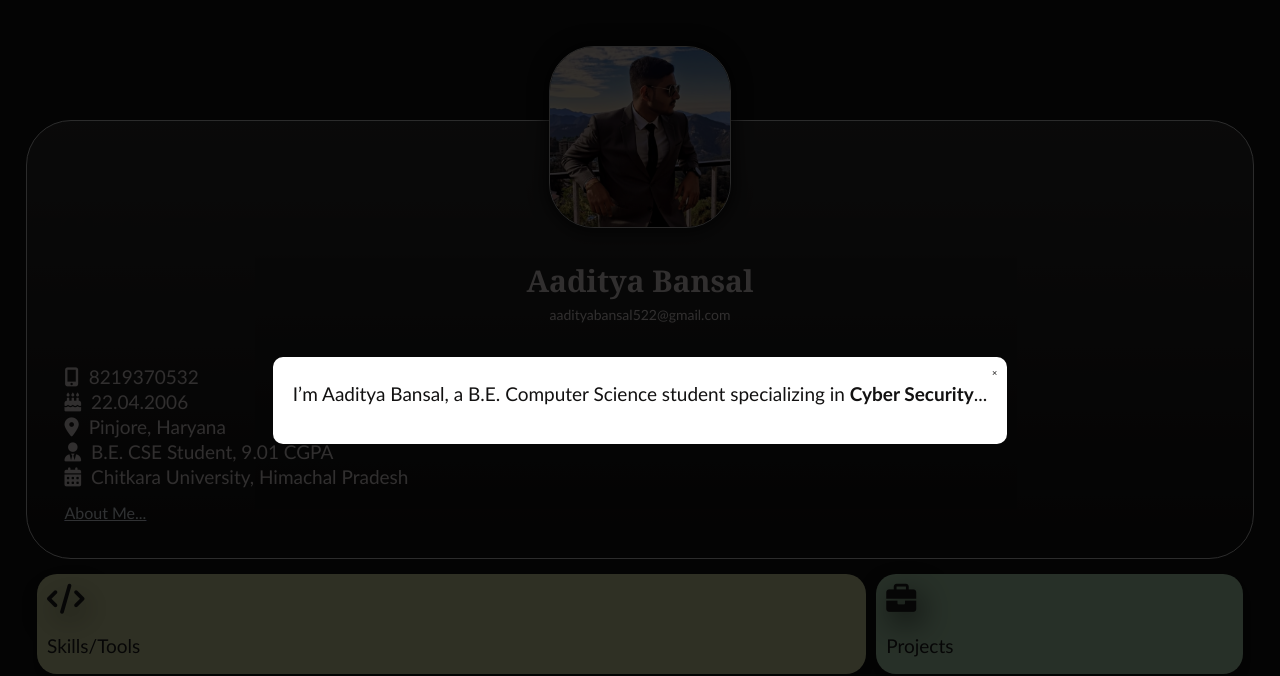
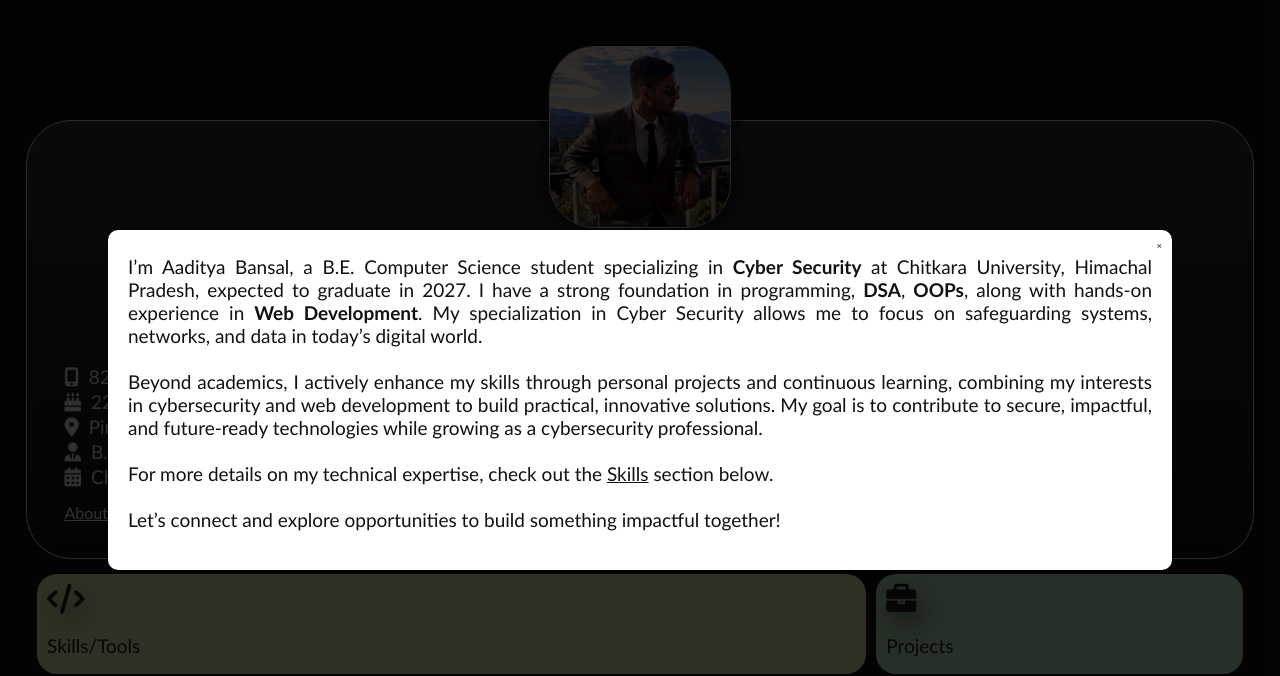
Before and after one commit to Aaditya522/MyPortfolio, a plain HTML site: page index.html in a window 1280 px wide. Both pictures are taken after a click on the link "About Me...". Shown: the top 676 px of the page. Drawn offline with Linux system fonts and the light colour scheme.

Commit message:
styling
updated the info

```diff
--- a/PortfolioCSS.css
+++ b/PortfolioCSS.css
@@ -79,6 +79,7 @@ body {
   margin: 2px;
   display: flex;
   align-items: center; /* Vertically center icon and text */
+  justify-content: flex-start;
 }
 
 .detail-list span {
--- a/index.html
+++ b/index.html
@@ -157,9 +157,12 @@
     <div class="popup-overlay" id="popupOverlay">
         <div class="popup-content">
             <span class="close-popup" id="closePopup">&times;</span>
-            <p>
-                I’m Aaditya Bansal, a B.E. Computer Science student specializing in <strong>Cyber Security</strong>...
-            </p>
+            <p> I’m Aaditya Bansal, a B.E. Computer Science student specializing in <strong>Cyber Security</strong>
+                at Chitkara University, Himachal Pradesh, expected to graduate in 2027. I have a strong foundation in programming, <strong>DSA</strong>, <strong>OOPs</strong>,
+                along with hands-on experience in <strong>Web Development</strong>. My specialization in Cyber Security allows me to focus on safeguarding systems, networks, and data in today’s digital world. <br>
+                <br> Beyond academics, I actively enhance my skills through personal projects and continuous learning, combining my interests in cybersecurity and web development to build practical, innovative solutions. My goal is to contribute to secure, impactful, and future-ready technologies while growing as a cybersecurity professional. <br>
+                <br> For more details on my technical expertise, check out the <u>Skills</u> section below. <br>
+                <br> Let’s connect and explore opportunities to build something impactful together! </p>
         </div>
     </div>
 
```
